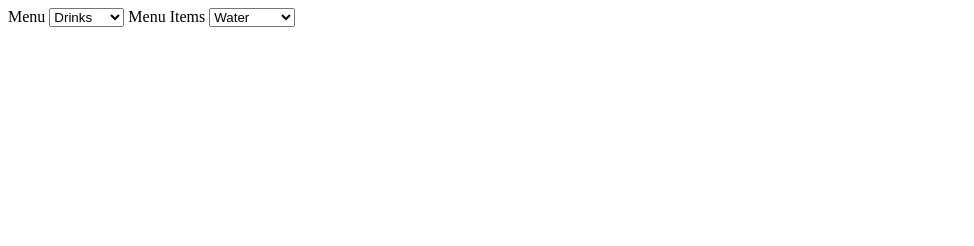
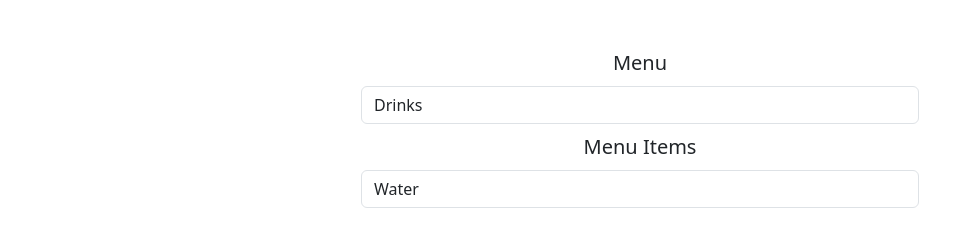
Before and after one commit to MichaelNguyenTT/FoodMenu, a plain HTML site: page index.html in a window 1280 px wide. Shown: the whole page, without its empty margins (0-974 px from the left). Drawn offline with nearby package versions, Linux system fonts and the light colour scheme.

Commit message:
Styled html page

```diff
--- a/app.js
+++ b/app.js
@@ -45,8 +45,6 @@ function updateMenuItems() {
 };
 
 function addToListBox(_category) {
-    const itemListbox = document.getElementById('itemListbox');
-    itemListbox.innerHTML = '' // clears the options
 
     let categoryMenu = _category;
     categoryMenu.forEach((item) => {
@@ -61,8 +59,12 @@ window.onload = init;
 
 function init() {
 
+
+    updateMenuItems();
     const onMenuSelectChange = document.getElementById('menuCategory');
-    updateMenuItems();
-    onMenuSelectChange.onchange = updateMenuItems;
-
+    onMenuSelectChange.onchange = function () {
+        const itemListbox = document.getElementById('itemListbox');
+        itemListbox.innerHTML = '';
+        updateMenuItems();
+    }
 };
--- a/index.html
+++ b/index.html
@@ -3,22 +3,25 @@
   <head>
     <meta charset="utf-8" />
     <meta name="viewport" content="width=device-width, initial-scale=1" />
+    <link href="https://cdn.jsdelivr.net/npm/bootstrap@5.3.2/dist/css/bootstrap.min.css" rel="stylesheet" integrity="sha384-T3c6CoIi6uLrA9TneNEoa7RxnatzjcDSCmG1MXxSR1GAsXEV/Dwwykc2MPK8M2HN" crossorigin="anonymous">
     <title>Food Menu</title>
   </head>
   <body>
-    <main>
-        <label for="menuCategory">Menu</label>
-        <select id="menuCategory">
-
+    <main class="container d-flex justify-content-center my-5">
+      <div class="w-50 d-flex align-items-center flex-column">
+        <label class="form-label fs-5" for="menuCategory">Menu</label>
+        <select class="form-control" id="menuCategory">
         <option value="drinks">Drinks</option>
         <option value="entrees">Entrees</option>
         <option value="desserts">Desserts</option>
         </select>
 
-        <label for="itemListbox">Menu Items</label>
-        <select id="itemListbox"></select>
+        <label class="form-label m-2 fs-5" for="itemListbox">Menu Items</label>
+        <select class="form-control" id="itemListbox"></select>
+      </div>
     </main>
 
     <script src="app.js"></script>
+    <script src="https://cdn.jsdelivr.net/npm/bootstrap@5.3.2/dist/js/bootstrap.bundle.min.js" integrity="sha384-C6RzsynM9kWDrMNeT87bh95OGNyZPhcTNXj1NW7RuBCsyN/o0jlpcV8Qyq46cDfL" crossorigin="anonymous"></script>
   </body>
 </html>
```
